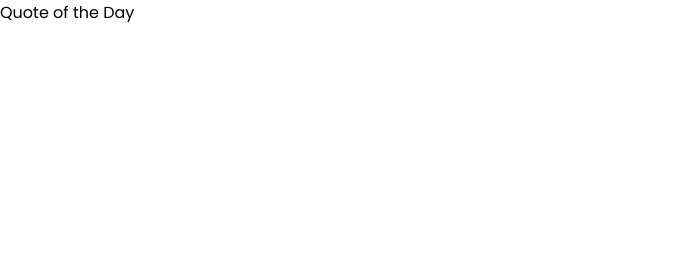
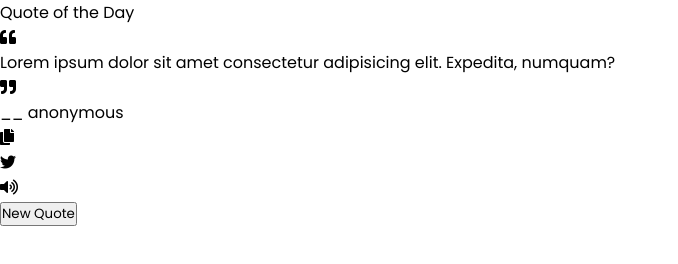
Before and after one commit to Chrissiku/quote-generator, a plain HTML site: page index.html in a window 1280 px wide. Shown: the whole page, without its empty margins (0-678 px from the left). Drawn offline with Linux system fonts and the light colour scheme.

Commit message:
Implement HTML mockup

```diff
--- a/index.html
+++ b/index.html
@@ -16,8 +16,36 @@
     <link rel="stylesheet" href="style.css" />
   </head>
   <body>
+    <!-- wrapper -->
     <div class="wrapper">
       <header>Quote of the Day</header>
+
+      <!-- contnent -->
+      <div class="content">
+        <div class="quote-area">
+          <i class="fas fa-quote-left"></i>
+          <p class="quote">
+            Lorem ipsum dolor sit amet consectetur adipisicing elit. Expedita,
+            numquam?
+          </p>
+          <i class="fas fa-quote-right"></i>
+        </div>
+        <div class="author">
+          <span>__</span>
+          <span class="name">anonymous</span>
+        </div>
+      </div>
+      <!-- buttons -->
+      <div class="buttons">
+        <div class="features">
+          <ul>
+            <li class="copy"><i class="fas fa-copy"></i></li>
+            <li class="twitter"><i class="fab fa-twitter"></i></li>
+            <li class="speech"><i class="fas fa-volume-up"></i></li>
+          </ul>
+          <button>New Quote</button>
+        </div>
+      </div>
     </div>
   </body>
 </html>
```
Lines whose indentation alone changed are shown as unchanged.
